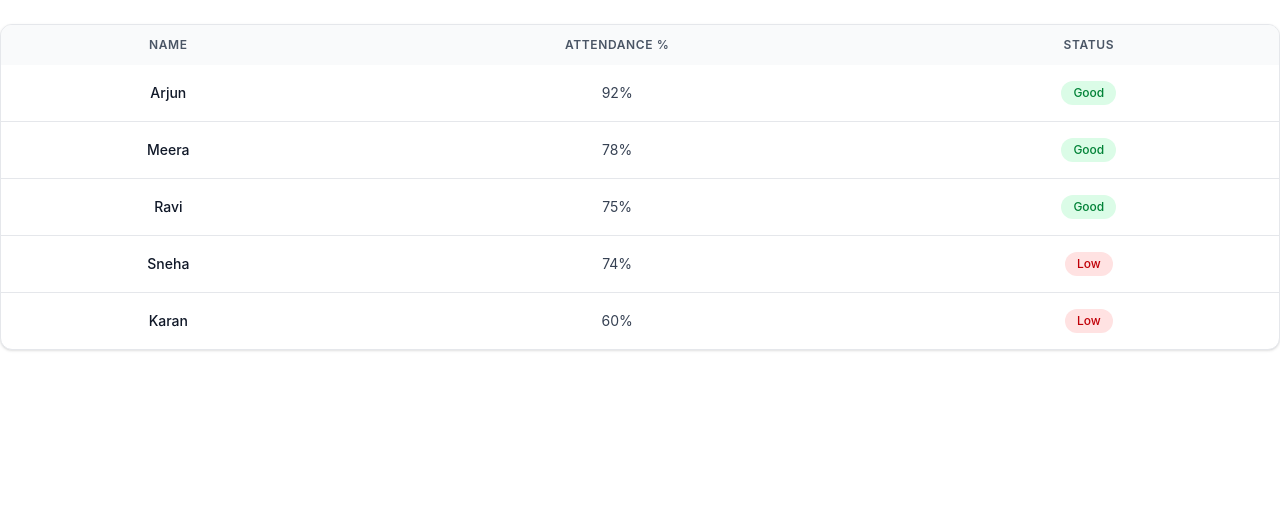
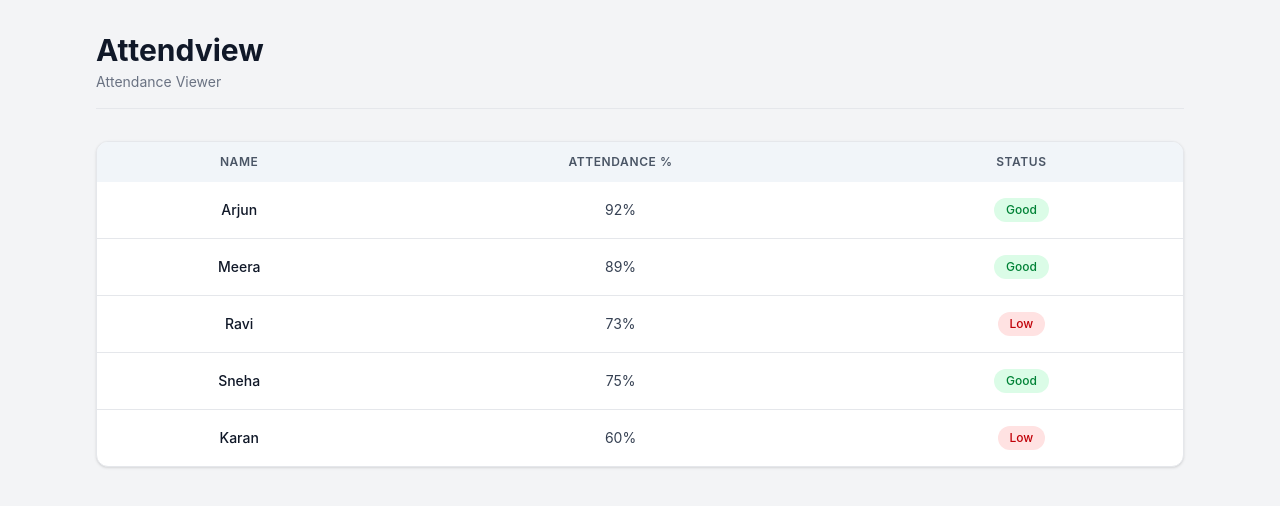
Before and after one commit to Silbars/attendance-viewer, a React (Vite) app: page / in a window 1280 px wide. Shown: the top 506 px of the page. Built offline with nearby package versions, Linux system fonts and the light colour scheme.

Commit message:
feat: add Header and PageContainer components; refactor StudentTable for improved readability

```diff
--- a/src/App.tsx
+++ b/src/App.tsx
@@ -1,15 +1,21 @@
+import Header from "./components/Header"
+import PageContainer from "./components/PageContainer";
 import StudentTable from "./components/StudentTable";
 
 function App() {
     const students = [
   { id: 1, name: "Arjun", attendance: 92 },
-  { id: 2, name: "Meera", attendance: 78 },
-  { id: 3, name: "Ravi", attendance: 75 },
-  { id: 4, name: "Sneha", attendance: 74 },
+  { id: 2, name: "Meera", attendance: 89 },
+  { id: 3, name: "Ravi", attendance: 73 },
+  { id: 4, name: "Sneha", attendance: 75 },
   { id: 5, name: "Karan", attendance: 60 },
 ];
     return(
-        <StudentTable students={students}/>
+        <PageContainer>
+            <Header/>
+            <StudentTable students={students}/>
+        </PageContainer>
+
     )
 }
 
--- /dev/null
+++ b/src/components/Header.tsx
@@ -0,0 +1,14 @@
+function Header() {
+    return (
+        <div className="mb-8 pb-4 border-b border-gray-200">
+            <h1 className="text-3xl font-bold text-gray-900">
+                Attendview
+            </h1>
+            <p className="mt-1 text-sm text-gray-500">
+                Attendance Viewer
+            </p>
+        </div>
+    )
+}
+
+export default Header
--- /dev/null
+++ b/src/components/PageContainer.tsx
@@ -0,0 +1,17 @@
+import React from "react";
+
+type PageContainerProps = {
+  children: React.ReactNode;
+};
+
+const PageContainer: React.FC<PageContainerProps> = ({ children }) => {
+  return (
+    <div className="min-h-screen bg-gray-100">
+      <div className="max-w-6xl mx-auto px-4 sm:px-6 lg:px-8 py-8">
+        {children}
+      </div>
+    </div>
+  );
+};
+
+export default PageContainer;
--- a/src/components/StudentTable.tsx
+++ b/src/components/StudentTable.tsx
@@ -1,20 +1,20 @@
 type Student = {
-    id: number,
-    name : string,
-    attendance : number
-}
+  id: number;
+  name: string;
+  attendance: number;
+};
 
 type StudentTableProps = {
-    students : Student[];
-}
+  students: Student[];
+};
 
-function StudentTable({ students } : StudentTableProps) {
+function StudentTable({ students }: StudentTableProps) {
   return (
     <>
       <div className="table-wrapper w-full bg-white rounded-xl shadow-sm border border-gray-200 overflow-hidden mt-6">
         <div className="overflow-x-auto">
           <table className="min-w-full text-sm border-collapse">
-            <thead className="bg-gray-50">
+            <thead className="bg-slate-100">
               <tr>
                 <th className="px-6 py-3 text-xs font-semibold uppercase tracking-wider text-gray-600">
                   Name
@@ -29,11 +29,12 @@ function StudentTable({ students } : StudentTableProps) {
             </thead>
             <tbody className="divide-y divide-gray-200">
               {students.map((student) => {
-
-                    let isLow = student.attendance < 75
-                    return(
-                        <tr key={student.id} className="hover:bg-gray-50 text-center transition duration-150 cursor-pointer">
-
+                let isLow = student.attendance < 75;
+                return (
+                  <tr
+                    key={student.id}
+                    className="hover:bg-slate-50 text-center transition duration-150 cursor-pointer"
+                  >
                     <td className="px-6 py-4 font-medium text-gray-900">
                       {student.name}
                     </td>
@@ -43,13 +44,15 @@ function StudentTable({ students } : StudentTableProps) {
                     </td>
 
                     <td className="px-6 py-4">
-                                <span className={`inline-flex px-3 py-1 text-xs font-medium rounded-full ${isLow ? "bg-red-100 text-red-700" : "bg-green-100 text-green-700"}`}>
+                      <span
+                        className={`inline-flex px-3 py-1 text-xs font-medium rounded-full ${isLow ? "bg-red-100 text-red-700" : "bg-green-100 text-green-700"}`}
+                      >
                         {isLow ? "Low" : "Good"}
                       </span>
                     </td>
                   </tr>
-                    )})}
-
+                );
+              })}
             </tbody>
           </table>
         </div>
```
Lines whose indentation alone changed are shown as unchanged.
